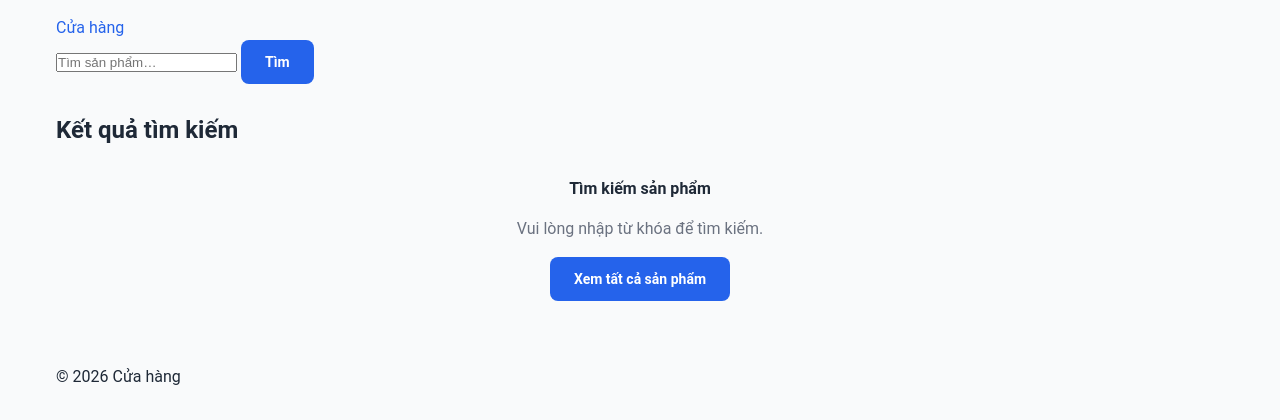
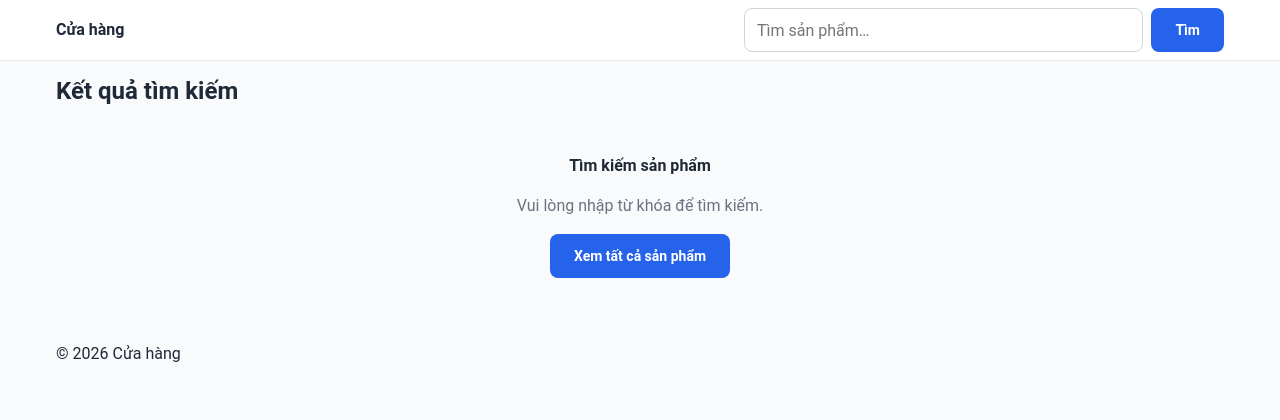
Before and after one commit to DangTAnh/StrWb, a Flask app: page /search in a window 1280 px wide. Shown: the top 420 px of the page. Run offline with Flask 3, Linux system fonts and the light colour scheme.

Commit message:
style(03-01): site header + search form css
- .site-header sticky, .search-form 44px input (12px padding declared exception)
- media >=768px single-row header, search max-width 480px

Co-Authored-By: Claude <noreply@anthropic.com>

```diff
--- a/app/static/css/style.css
+++ b/app/static/css/style.css
@@ -350,3 +350,21 @@ label { font-size: 14px; }
   .login-card { padding: 16px; }
   .container, .flash-zone { padding-left: 16px; padding-right: 16px; }
 }
+
+/* ============ Phase 3: Public header + search ============ */
+.site-header { position: sticky; top: 0; z-index: 10; background: #FFFFFF; border-bottom: 1px solid #E5E7EB; }
+.site-header__inner { display: flex; flex-direction: column; gap: 8px; padding-top: 8px; padding-bottom: 8px; }
+.brand { font-size: 16px; font-weight: 600; color: #1F2937; }
+.brand:hover { color: #2563EB; text-decoration: none; }
+.search-form { display: flex; gap: 8px; flex: 1; }
+.search-form input[type="search"] {
+  flex: 1; height: 44px; padding: 0 12px; /* 12px padding: UI-SPEC declared exception */
+  border: 1px solid #D1D5DB; border-radius: 8px; font-size: 16px; font-family: inherit; color: #1F2937; background: #FFFFFF;
+}
+.search-form input[type="search"]:focus-visible { outline: 2px solid #2563EB; outline-offset: 0; border-color: #2563EB; }
+.search-form .btn { flex-shrink: 0; }
+.page-heading { margin-bottom: 16px; }
+@media (min-width: 768px) {
+  .site-header__inner { flex-direction: row; align-items: center; gap: 16px; }
+  .search-form { max-width: 480px; margin-left: auto; }
+}
```
